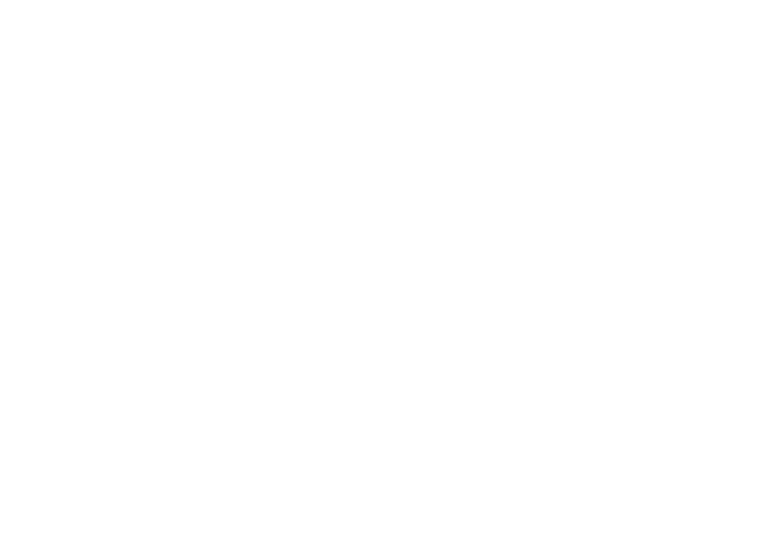
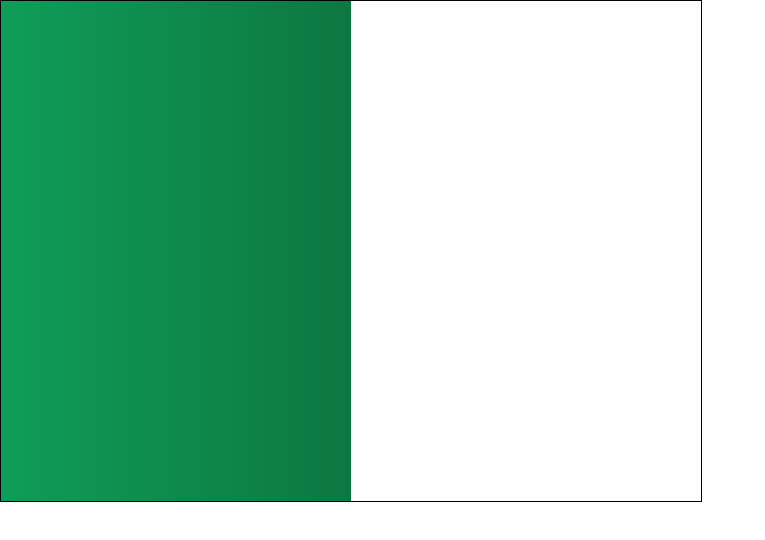
Before and after one commit to RusthenRonald2006/Portal-de-analise-em-anomalias-transacionais, a JavaScript app in the folder detec-anomalias/: page / in a window 1280 px wide. Shown: the top 540 px of the page, without its empty margins (0-765 px from the left). Built offline with nearby package versions, Linux system fonts and the light colour scheme; the HTML template or start-up script is replaced by a standard one.

Commit message:
começando estilização da tela de login

```diff
--- a/detec-anomalias/src/components/Login.js
+++ b/detec-anomalias/src/components/Login.js
@@ -2,10 +2,10 @@ import styles from './Login.module.css'
 function Login (){
     return(//container
         <div className={styles.login_container}>
-            <div>
-
+            <div className={styles.login_esquerdo}>
+                <div></div>
             </div>
-            <div>
+            <div className={styles.login_direito}>
 
             </div>
         </div>
--- a/detec-anomalias/src/components/Login.module.css
+++ b/detec-anomalias/src/components/Login.module.css
@@ -0,0 +1,10 @@
+.login_container{
+    display: flex;
+    height: 500px;
+    width: 700px;
+    border: 1px solid black;
+}
+.login_esquerdo{
+    width: 50%;
+    background: linear-gradient(to right, #0f9d58, #0d7742);
+}
```
